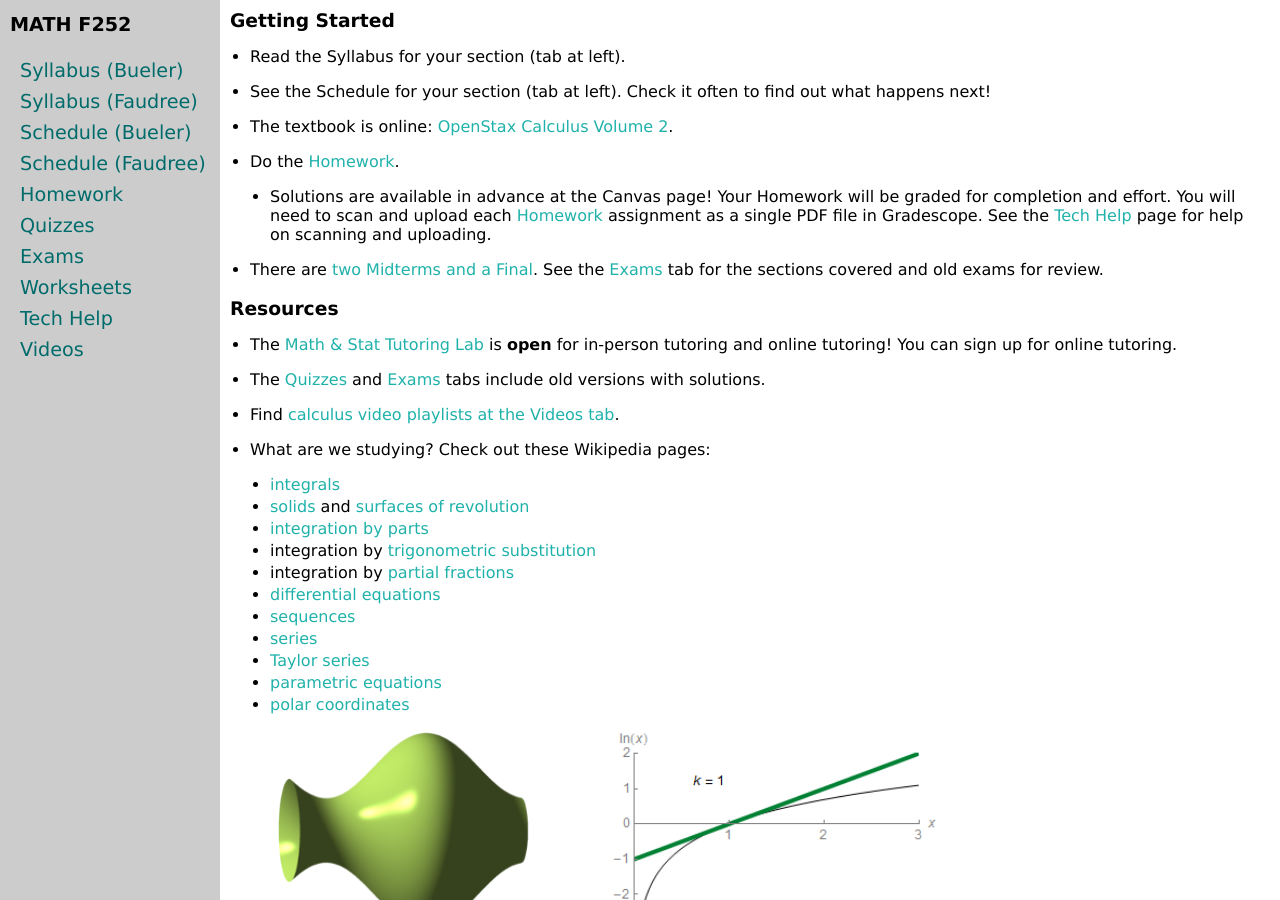
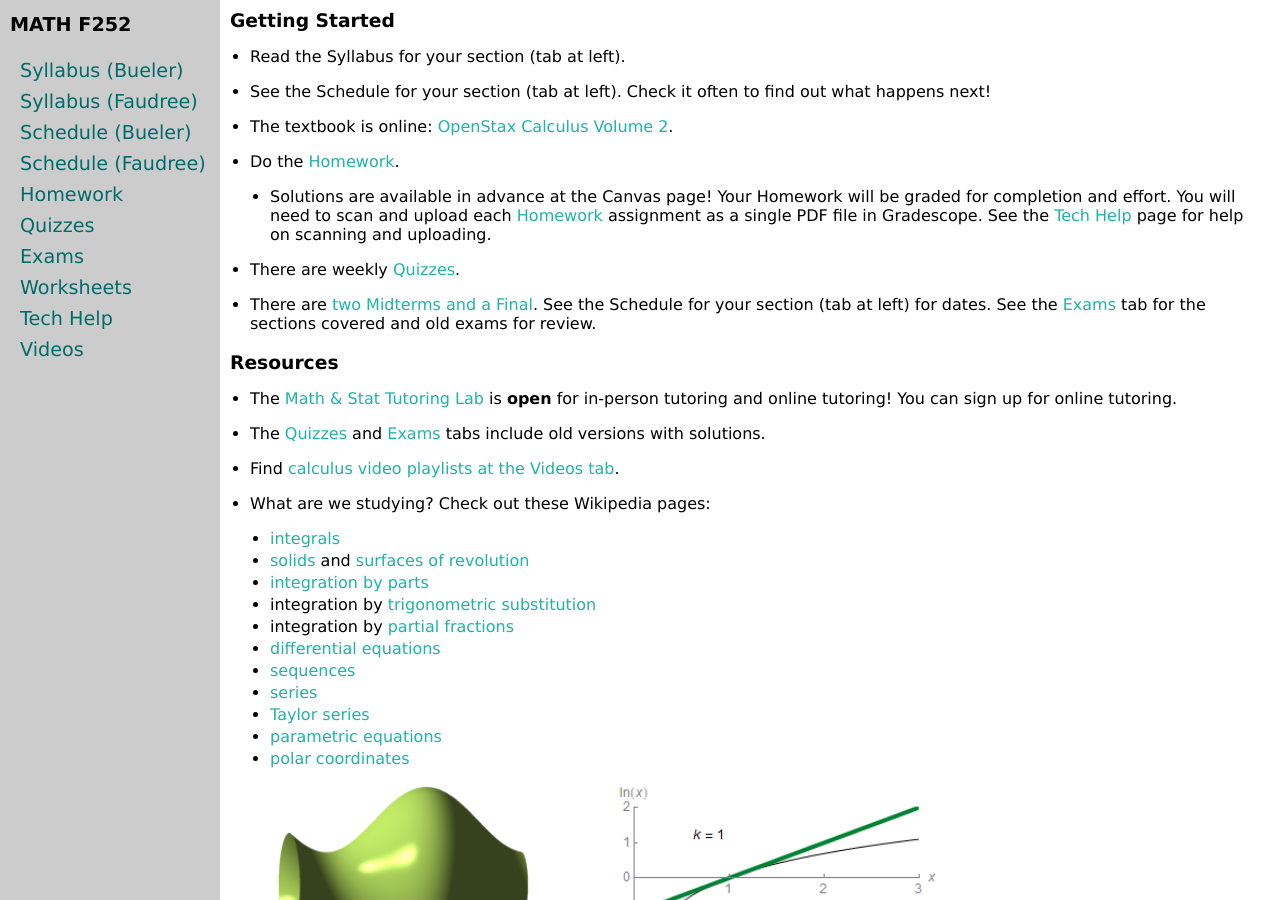
Before and after one commit to uaf-math/calc2, a Jekyll site: the page built from index.md, in a window 1280 px wide and 900 px high, scrolled down 380 px. Built offline with Jekyll 4.4.1, drawn with Linux system fonts in a browser that asks for light colours.

Commit message:
fiddle main page

```diff
--- a/index.md
+++ b/index.md
@@ -31,7 +31,9 @@ to see
 
   * Solutions are available in advance at the Canvas page!  Your Homework will be graded for completion and effort.  You will need to scan and upload each [Homework](homework.html) assignment as a single PDF file in Gradescope.  See the [Tech Help](techHelp.html) page for help on scanning and uploading.
 
-* There are [two Midterms and a Final](exams.html).  See the [Exams](exams.html) tab for the sections covered and old exams for review.
+* There are weekly [Quizzes](quizzes.html).
+
+* There are [two Midterms and a Final](exams.html).  See the Schedule for your section (tab at left) for dates.  See the [Exams](exams.html) tab for the sections covered and old exams for review.
 
 ### Resources
 
```
